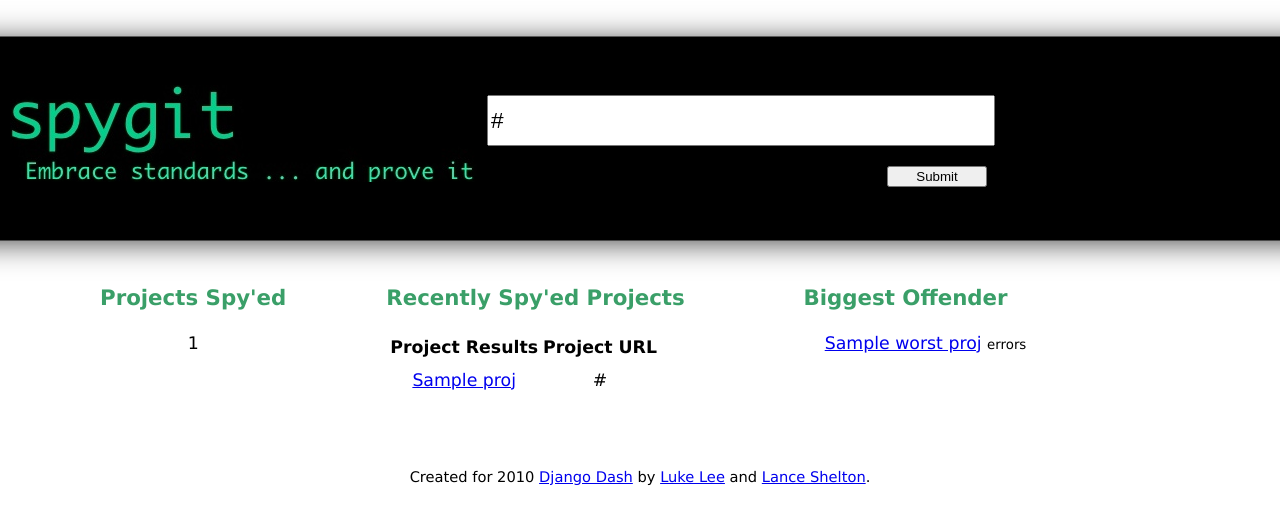
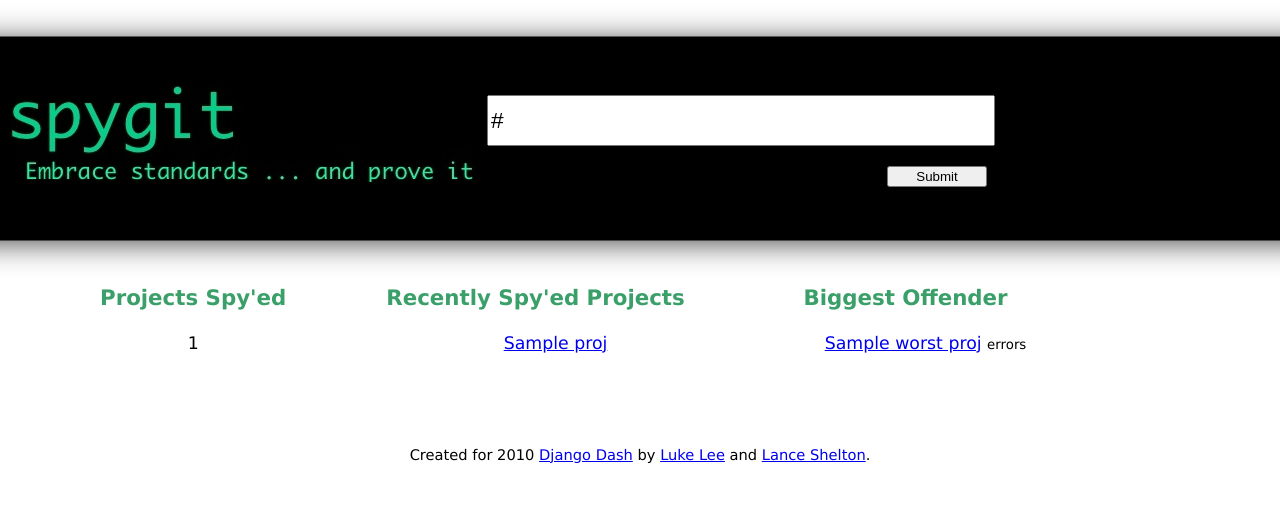
Before and after one commit to durden/spygit, a Django app: template spygitapp/templates/home.html in a window 1280 px wide. Shown: the part 39-563 px from the top of the page. Run offline with Django 3.2, Linux system fonts and the light colour scheme; the template is opened without the code that fills it: most values are stand-ins (such as "Sample title", 1, 10 or a date in 2020).

Commit message:
Reverting previous commit, the template is used in multiple places and makes the homepage look bad

```diff
--- a/spygitapp/templates/project_listing.html
+++ b/spygitapp/templates/project_listing.html
@@ -1,14 +1,9 @@
 {% if projects|length %}
-    <table cellspacing="3">
-        <tr>
-            <th>Project Results</th>
-            <th>Project URL</th>
-        </tr>
+    <ul class="clean">
         {% for proj in projects %}
-            <tr>
-                <td><a href="/{{proj.project_name}}/">{{proj.project_name}}</a></td>
-                <td>{{proj.project_url}}</td>
-            </tr>
+            <li>
+                <a href="/{{proj.project_name}}/">{{proj.project_name}}</a>
+            </li>
         {% endfor %}
-    </table>
+    </ul>
 {% endif %}
```
